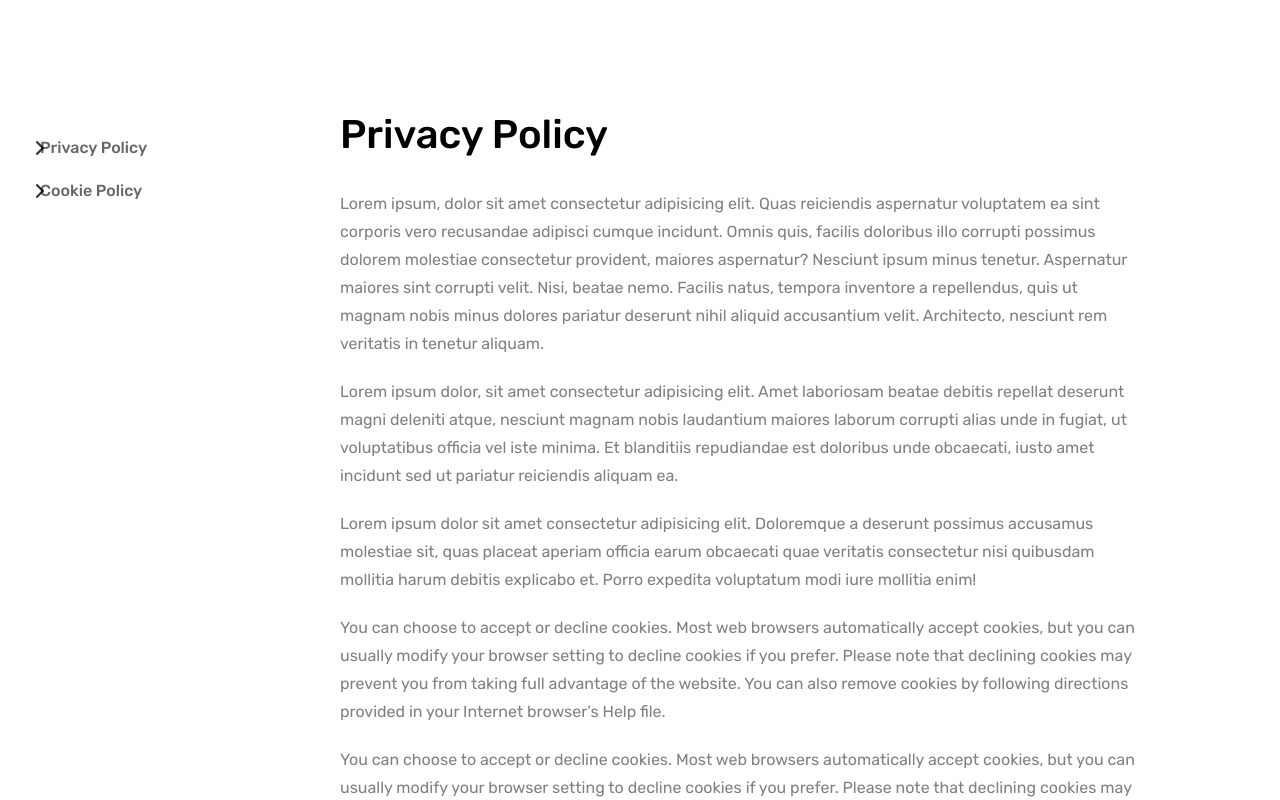
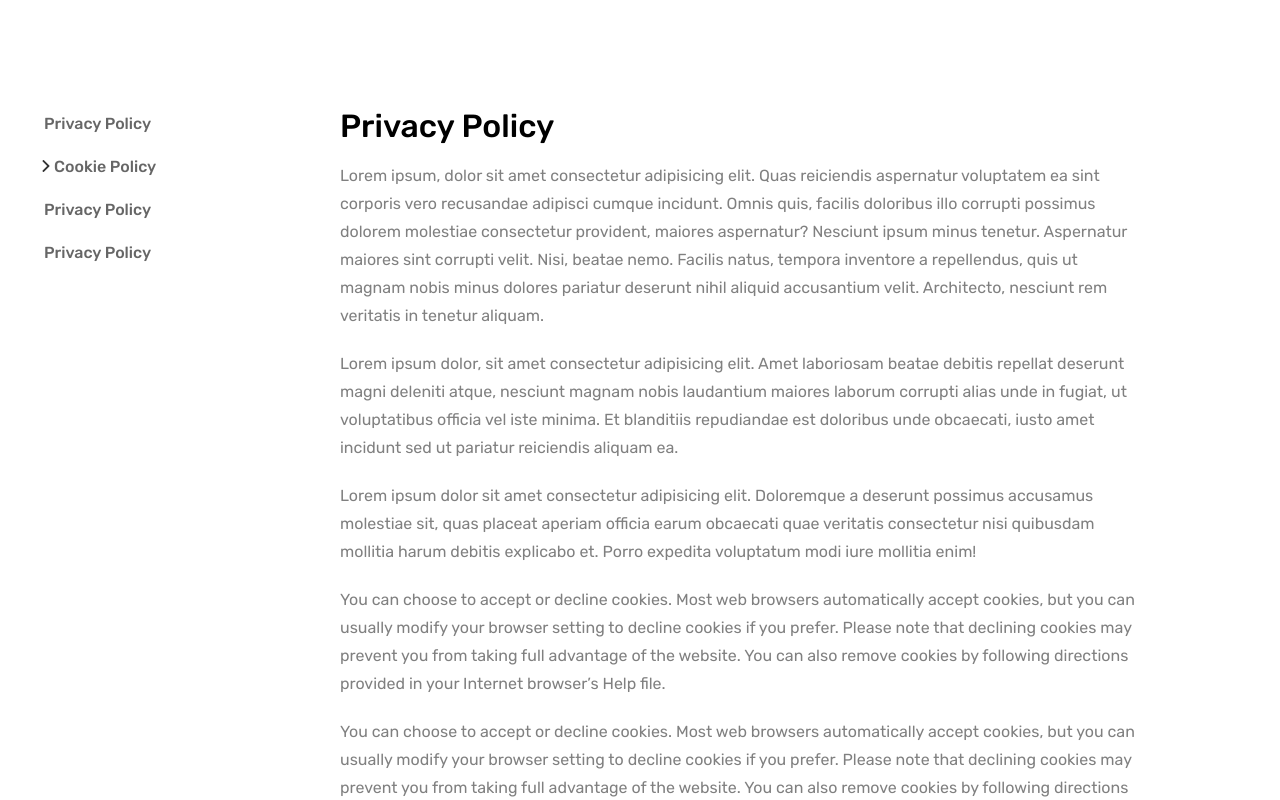
Before and after one commit to jkrupa07/prothemebazar, a website: page public/privacy.html in a window 1280 px wide. Shown: the top 800 px of the page. Drawn offline with nearby package versions, Linux system fonts and the light colour scheme.

Commit message:
update css structure

```diff
--- a/public/privacy.html
+++ b/public/privacy.html
@@ -20,23 +20,39 @@
     <section class="privacy-section">
         <div class="container">
             <div class="row">
-                <div class="col-lg-3 left-sticky-content position-sticky top-0 h-100">
-                    <div class="privacy-links ">
-                        <ul class="privacy-menu ps-0 mb-0 list-none py-4" id="privacy-links">
-                            <li class="position-relative dmb-15">
+                <div class="col-lg-3 left-sticky-content position-sticky h-100 p-initial tmb-30">
+                    <div class="left-content d-inline-flex flex-lg-column overflow-auto w-100">
+                        <ul class="privacy-menu d-inline-flex text-nowrap flex-lg-column ps-1 mb-0 list-none"
+                            id="privacy-links">
+                            <li class="position-relative dmb-15 transition tmb-0 me-lg-0 me-2">
                                 <a href="#privacy-policy"
                                     class="rubik-medium font16 leading28 text-black text-decoration-none">Privacy
                                     Policy
-                                </a></li>
-                            <li class="position-relative dmb-15"><a href="#cookie-policy"
+                                </a>
+                            </li>
+                            <li class="position-relative dmb-15 transition tmb-0 me-lg-0 me-2"><a href="#cookie-policy"
                                     class="rubik-medium font16 leading28 text-black text-decoration-none">Cookie
-                                    Policy</a></li>
+                                    Policy
+                                </a>
+                            </li>
+                            <li class="position-relative dmb-15 transition tmb-0 me-lg-0 me-2">
+                                <a href="#"
+                                    class="rubik-medium font16 leading28 text-black text-decoration-none">Privacy
+                                    Policy
+                                </a>
+                            </li>
+                            <li class="position-relative dmb-15 transition tmb-0 me-lg-0 me-2">
+                                <a href="#"
+                                    class="rubik-medium font16 leading28 text-black text-decoration-none">Privacy
+                                    Policy
+                                </a>
+                            </li>
                         </ul>
                     </div>
                 </div>
                 <div class="col-lg-8">
-                    <div id="privacy-policy" class="single-content">
-                        <div class="rubik-medium font40 leading50 text-black dpb-30">
+                    <div id="privacy-policy" class="single-content dpt-60 tpt-30">
+                        <div class="rubik-medium font32 leading32 res-font26 text-black dmb-20 tmb-10">
                             Privacy Policy
                         </div>
                         <div class="">
@@ -99,8 +115,8 @@
                             </div>
                         </div>
                     </div>
-                    <div id="cookie-policy" class="single-content">
-                        <div class="rubik-medium font40 leading50 text-black dpb-30">
+                    <div id="cookie-policy" class="single-content dpt-60 tpt-30">
+                        <div class="rubik-medium font32 leading32 res-font26 text-black dmb-20 tmb-10">
                             Cookie Policy
                         </div>
                         <div class="rubik font16 leading28 text-808080 dpb-20">
@@ -160,7 +176,9 @@
         </div>
     </section>
 
-
+    <script src="https://code.jquery.com/jquery-3.6.0.min.js"
+        integrity="sha256-/xUj+3OJU5yExlq6GSYGSHk7tPXikynS7ogEvDej/m4=" crossorigin="anonymous"></script>
+    <script src="assets/js/main.js"></script>
 
 </body>
 
--- a/src/js/parts/header.js
+++ b/src/js/parts/header.js
@@ -7,8 +7,6 @@
     MenuToggle() {
         $(".menu-toggle").click(function (e) {
             e.preventDefault();
-
-            console.log("....");
 
             if (!$(".menu-toggle").hasClass("activate")) {
                 // Open menu
--- a/src/scss/components/_buttons.scss
+++ b/src/scss/components/_buttons.scss
@@ -23,16 +23,16 @@
     }
   }
 
-  // &.bg-FF416C-btn {
-  //   background-color: $color-FF416C;
-  //   color: $white;
-  //   border: 2px solid $color-FF416C;
+  &.bg-FF416C-btn {
+    background-color: $color-FF416C;
+    color: $white;
+    border: 2px solid $color-FF416C;
 
-  //   &:hover {
-  //     background-color: $white;
-  //     color: $color-FF416C;
-  //   }
-  // }
+    &:hover {
+      background-color: $white;
+      color: $color-FF416C;
+    }
+  }
 
   &.white-border-btn {
     background-color: transparent;
--- a/src/scss/pages/_policy.scss
+++ b/src/scss/pages/_policy.scss
@@ -1,23 +1,51 @@
 .privacy-section {
   .left-sticky-content {
-    ul {
-      li {
-        a {
-          opacity: 60%;
-        }
-        &::before{
+    top: 100px;
+
+    .left-content {
+      ul {
+        li {
+          a {
+            opacity: 60%;
+          }
+
+          &::before {
             content: '';
             position: absolute;
-            top: 50%;
-            left: 0;
+            top: 13px;
+            left: 2px;
+
             background-image: url("/public/assets/images/icon/dark-arrow.svg");
             background-repeat: no-repeat;
             background-size: cover;
-            width: 14px;
-            height: 14px;
+            width: 12px;
+            height: 12px;
             transform: translate(-50%, -50%);
+            opacity: 0;
+
+            @include media-breakpoint-down(lg) {
+              left: 2px;
+              width: 10px;
+              height: 10px;
+            }
+          }
+
+          &.active {
+            padding-left: 10px;
+
+            &::before {
+              opacity: 1;
+            }
+
+          }
         }
       }
     }
   }
+
+  .single-content {
+    &:first-child {
+      padding-top: 0 !important;
+    }
+  }
 }
```
Also changed, not shown: public/about.html (+7 -2 lines), public/button.html (+1 -1 lines), public/index.html (+1 -1 lines), public/assets/css/main.css, public/assets/js/main.js, 1 other file.
